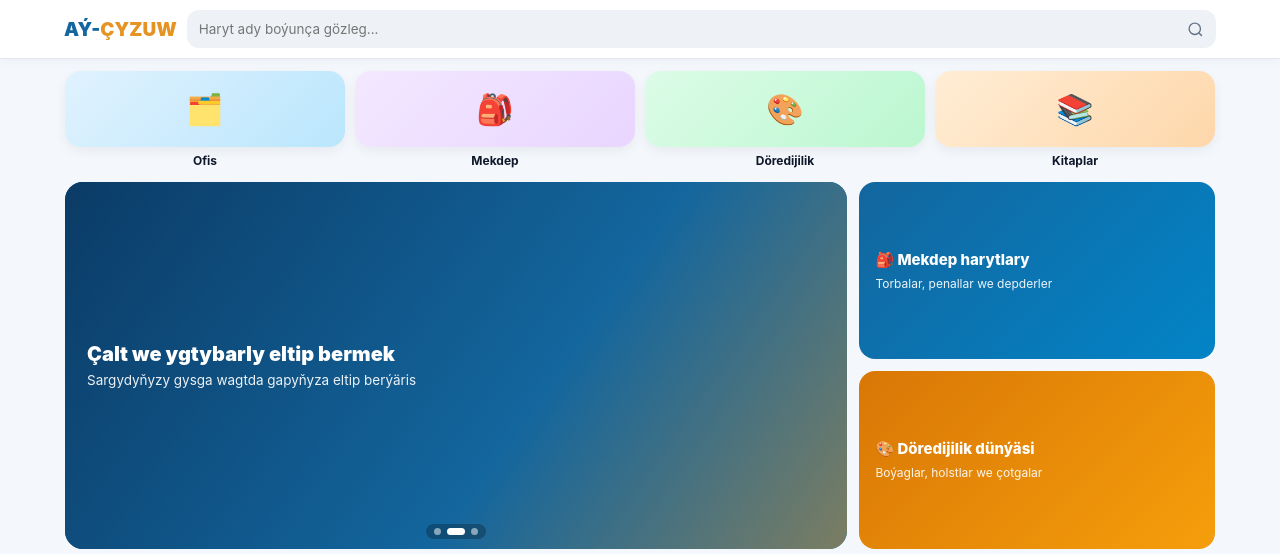
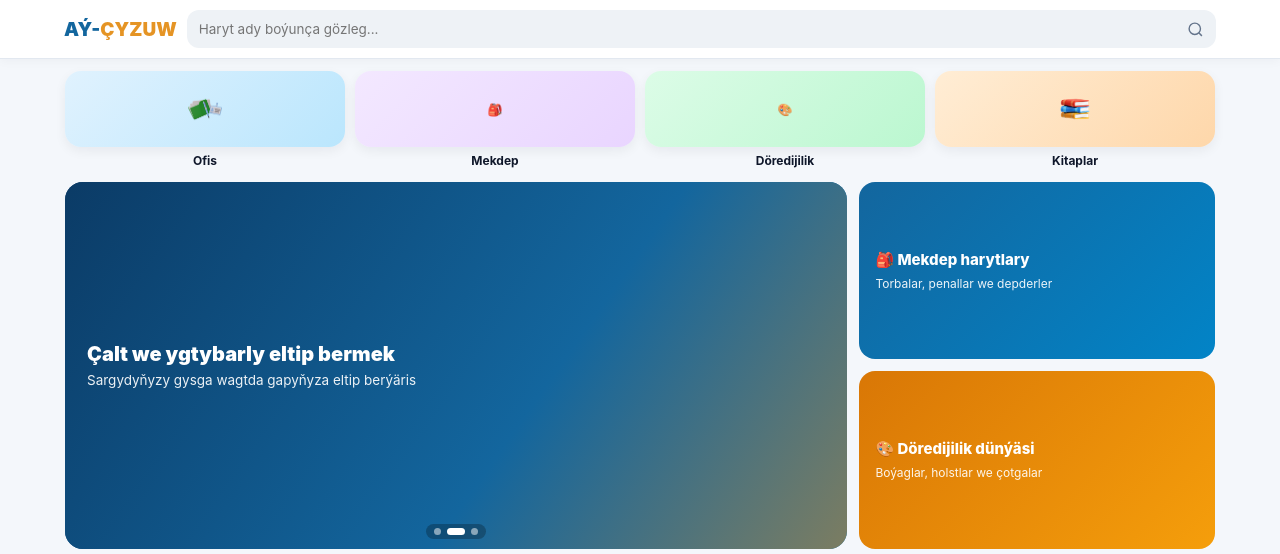
Before and after one commit to ay-cyzuw/Aycyzuw, a plain HTML site: page index.html in a window 1280 px wide. Shown: the top 554 px of the page. Drawn offline with Linux system fonts and the light colour scheme.

Commit message:
Add files via upload

```diff
--- a/index.html
+++ b/index.html
@@ -29,21 +29,36 @@
 <main class="container">
   <section class="sec act" id="s-home">
     <div id="homeTopBlocks">
-      <div class="quick-cats">
+           <div class="quick-cats">
         <div class="qcat-item" onclick="filterByCat('Ofis','')">
-          <div class="qcat-box qc-blue">🗂️</div>
+          <div class="qcat-box qc-blue">
+            <img src="img/q-ofis.png" alt="Ofis" style="width:38px;height:38px;object-fit:contain;" onerror="this.style.display='none';this.nextElementSibling.style.display='inline';">
+            <span style="display:none;">🗂️</span>
+          </div>
           <span data-tk="Ofis" data-ru="Офис">Ofis</span>
         </div>
+
         <div class="qcat-item" onclick="filterByCat('Torba','')">
-          <div class="qcat-box qc-purple">🎒</div>
+          <div class="qcat-box qc-purple">
+            <img src="img/q-mekdep.png" alt="Mekdep" style="width:38px;height:38px;object-fit:contain;" onerror="this.style.display='none';this.nextElementSibling.style.display='inline';">
+            <span style="display:none;">🎒</span>
+          </div>
           <span data-tk="Mekdep" data-ru="Школа">Mekdep</span>
         </div>
+
         <div class="qcat-item" onclick="filterByCat('Döredijilik','')">
-          <div class="qcat-box qc-green">🎨</div>
+          <div class="qcat-box qc-green">
+            <img src="img/q-doredijilik.png" alt="Döredijilik" style="width:38px;height:38px;object-fit:contain;" onerror="this.style.display='none';this.nextElementSibling.style.display='inline';">
+            <span style="display:none;">🎨</span>
+          </div>
           <span data-tk="Döredijilik" data-ru="Творчество">Döredijilik</span>
         </div>
+
         <div class="qcat-item" onclick="filterByCat('Kitap','')">
-          <div class="qcat-box qc-orange">📚</div>
+          <div class="qcat-box qc-orange">
+            <img src="img/q-kitaplar.png" alt="Kitaplar" style="width:38px;height:38px;object-fit:contain;" onerror="this.style.display='none';this.nextElementSibling.style.display='inline';">
+            <span style="display:none;">📚</span>
+          </div>
           <span data-tk="Kitaplar" data-ru="Книги">Kitaplar</span>
         </div>
       </div>
```
